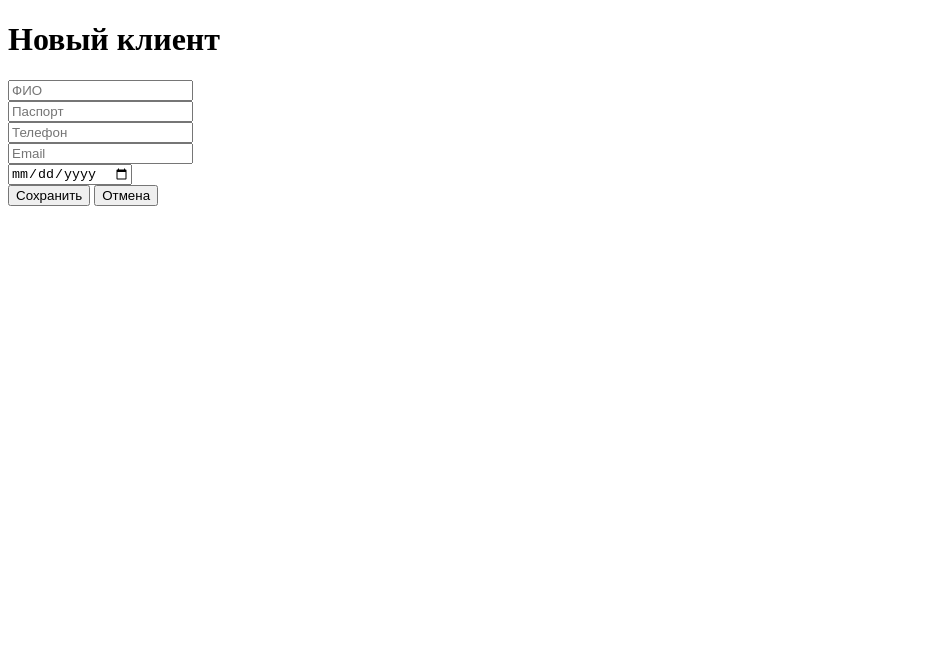
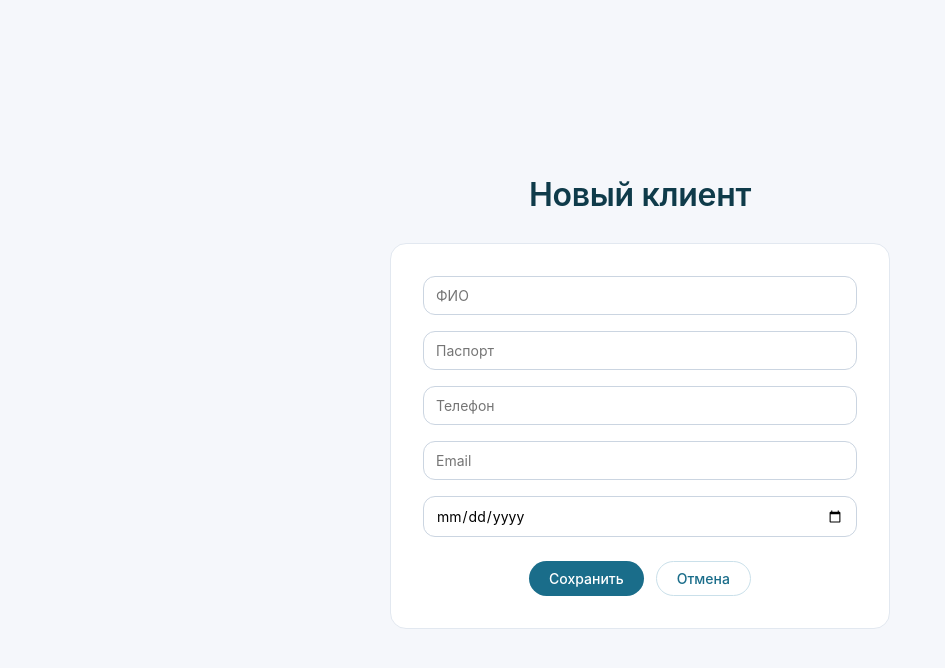
Before and after one commit to Evelina-25/-, a website: page frontend/Clients/client-form.html in a window 1280 px wide. Shown: the whole page, without its empty margins (0-945 px from the left). Drawn offline with Linux system fonts and the light colour scheme.

Commit message:
Стили форме добавления нового клиента

```diff
--- /dev/null
+++ b/frontend/Clients/client-form.css
@@ -0,0 +1,116 @@
+* {
+    margin: 0;
+    padding: 0;
+    box-sizing: border-box;
+  }
+
+  body {
+    font-family: -apple-system, BlinkMacSystemFont, 'Segoe UI', Roboto, 'Helvetica Neue', sans-serif;
+    background: #f5f7fb;
+    color: #1e293b;
+    padding: 32px 24px;
+    line-height: 1.5;
+    min-height: 100vh;
+    display: flex;
+    flex-direction: column;
+    justify-content: center;
+    align-items: center;
+  }
+
+  h1 {
+    font-size: 32px;
+    font-weight: 600;
+    color: #0f3b4a;
+    margin-bottom: 24px;
+    letter-spacing: -0.3px;
+    text-align: center;
+  }
+
+  form {
+    background: white;
+    border: 1px solid #e2e8f0;
+    border-radius: 16px;
+    padding: 32px;
+    max-width: 500px;
+    width: 100%;
+  }
+
+  input {
+    width: 100%;
+    padding: 10px 12px;
+    border: 1px solid #cbd5e1;
+    border-radius: 12px;
+    font-size: 14px;
+    font-family: inherit;
+    background: white;
+    transition: all 0.2s ease;
+    margin-bottom: 16px;
+  }
+
+  input:last-of-type {
+    margin-bottom: 0;
+  }
+
+  input:focus {
+    outline: none;
+    border-color: #1a6d8a;
+  }
+
+  .buttons {
+    display: flex;
+    gap: 12px;
+    justify-content: center;
+    margin-top: 24px;
+  }
+
+  button {
+    font-size: 14px;
+    font-weight: 500;
+    padding: 8px 20px;
+    border: none;
+    border-radius: 40px;
+    background: white;
+    cursor: pointer;
+    transition: all 0.2s ease;
+    font-family: inherit;
+  }
+
+  button[type="submit"] {
+    background: #1a6d8a;
+    color: white;
+  }
+
+  button[type="submit"]:hover {
+    background: #0e5a73;
+    transform: translateY(-1px);
+  }
+
+  button[type="button"] {
+    background: transparent;
+    color: #1a6d8a;
+    border: 1px solid #cae0ea;
+  }
+
+  button[type="button"]:hover {
+    background: #e6f0f5;
+    transform: translateY(-1px);
+  }
+
+  @media (max-width: 600px) {
+    body {
+      padding: 20px 16px;
+    }
+
+    h1 {
+      font-size: 26px;
+    }
+
+    form {
+      padding: 20px;
+      max-width: 100%;
+    }
+
+    input {
+      margin-bottom: 12px;
+    }
+  }
--- a/frontend/Clients/client-form.html
+++ b/frontend/Clients/client-form.html
@@ -3,6 +3,7 @@
 <head>
   <meta charset="UTF-8">
   <title>Клиент</title>
+  <link rel="stylesheet" href="client-form.css">
 </head>
 <body>
   <h1 id="formTitle">Новый клиент</h1>
@@ -12,8 +13,10 @@
     <input type="text" name="phone" placeholder="Телефон"><br>
     <input type="email" name="email" placeholder="Email"><br>
     <input type="date" name="birthdate" placeholder="Дата рождения" required><br>
+    <div class="buttons">
     <button type="submit">Сохранить</button>
     <button type="button" onclick="window.location.href='clients.html'">Отмена</button>
+  </div>
   </form>
 
   <script src="../Clients/client-form.js"></script>
```
